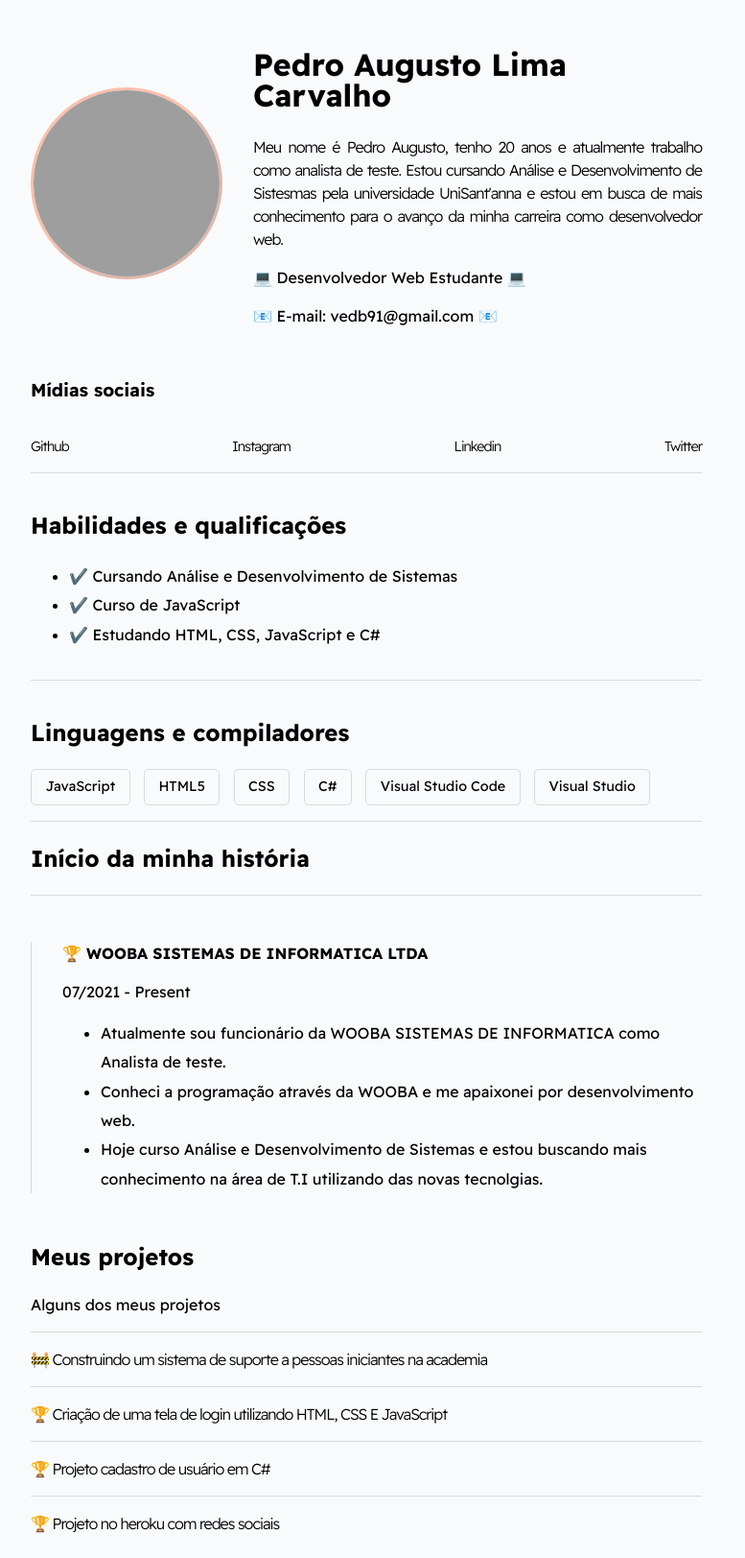
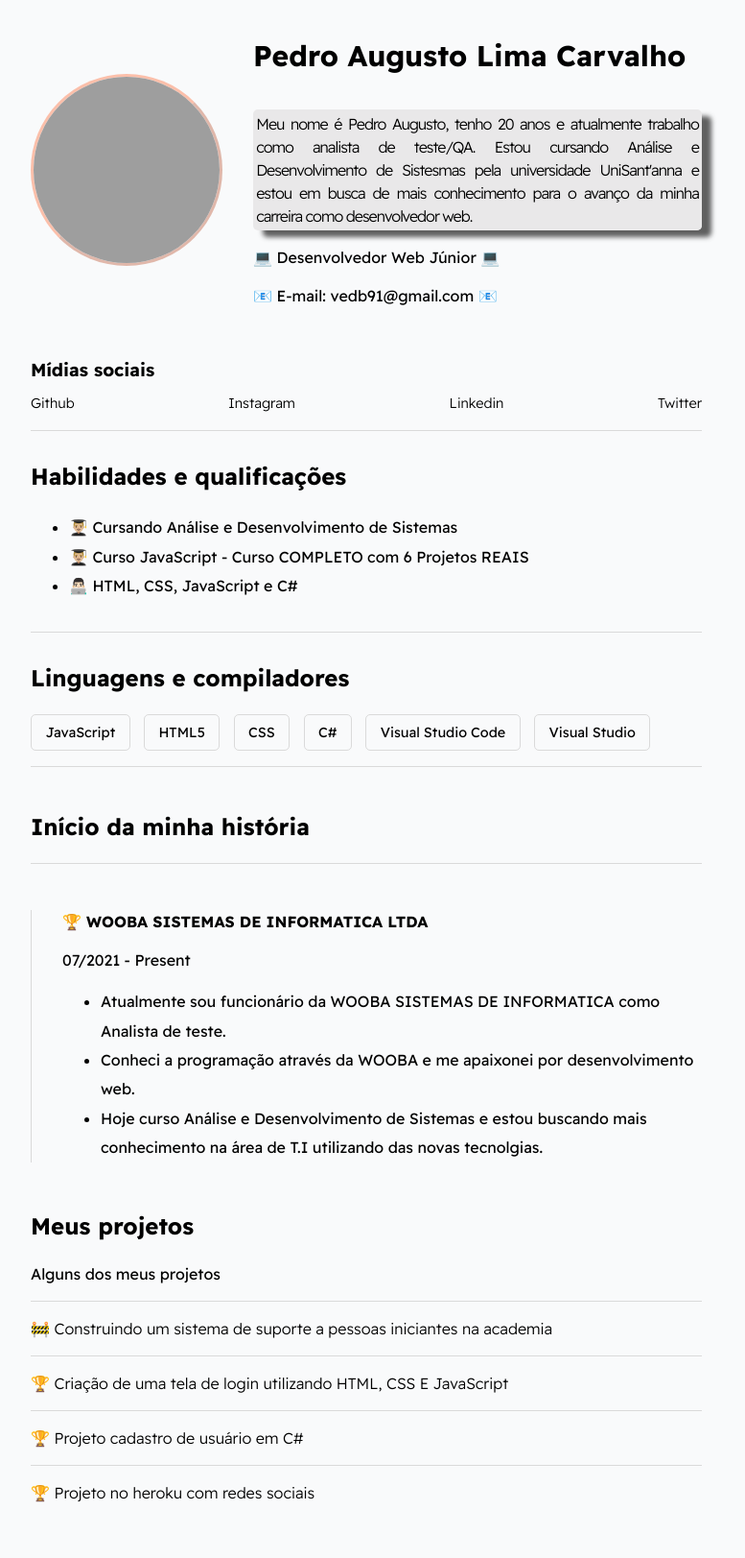
Before and after one commit to BDevOne/Portifolio-Heroku, a PHP site: page / in a window 1280 px wide. Shown: the whole page at 96% size, without its empty margins (258-1035 px from the left). After the commit the page ends 1565 px from the top, so only its background shows below. Run offline with PHP 8.4, Linux system fonts and the light colour scheme; grey boxes are pictures that could not be loaded.

Commit message:
commit-alteracoes

```diff
--- a/index.html
+++ b/index.html
@@ -17,22 +17,22 @@
 
       <div>
 
-        <h1 id="user-name">Pedro Augusto Lima Carvalho</h1>
+        <div class="text-block"><h1 id="user-name">Pedro Augusto Lima Carvalho</h1></div>
 
-        <p id="bio">Meu nome é Pedro Augusto, tenho 20 anos e atualmente trabalho como analista de teste. Estou cursando Análise e Desenvolvimento de Sistesmas pela universidade UniSant'anna e estou em busca de mais conhecimento para o avanço da minha carreira como desenvolvedor web.</p>
-          <p id="email">💻 Desenvolvedor Web Estudante 💻</p>
+        <p id="bio">Meu nome é Pedro Augusto, tenho 20 anos e atualmente trabalho como analista de teste/QA. Estou cursando Análise e Desenvolvimento de Sistesmas pela universidade UniSant'anna e estou em busca de mais conhecimento para o avanço da minha carreira como desenvolvedor web.</p>
+          <p id="email">💻 Desenvolvedor Web Júnior 💻</p>
           <p id="email">📧 E-mail: vedb91@gmail.com 📧 </p>
 
       </div>
 
     </section>
 
-    <div><h3>Mídias sociais</h3></div>
+    <div><h3 class="midias">Mídias sociais</h3></div>
     <section class="section--page">
       <div id="socials--list">
         <a href="https://github.com/BDevOne" target="_blank">Github</a>
         <a href="https://www.instagram.com/p.augusto_123_/" target="_blank">Instagram</a>
-        <a href="https://www.linkedin.com/in/pedro-augusto-900717247/" target="_blank">Linkedin</a>
+        <a href="https://www.linkedin.com/in/bdevone/" target="_blank">Linkedin</a>
         <a href="https://twitter.com/BveD15" target="_blank">Twitter</a>
         <!-- <a href="#" target="_blank">Telegram</a> -->
       </div>
@@ -44,9 +44,9 @@
       <h2>Habilidades e qualificações</h2>
 
       <ul>
-        <li>✔️ Cursando Análise e Desenvolvimento de Sistemas</li>
-        <li>✔️ Curso de JavaScript</li>
-        <li>✔️ Estudando HTML, CSS, JavaScript e C#</li>
+        <li>👨🏼‍🎓 Cursando Análise e Desenvolvimento de Sistemas</li>
+        <li>👨🏼‍🎓 Curso JavaScript - Curso COMPLETO com 6 Projetos REAIS</li>
+        <li>👨🏻‍💻 HTML, CSS, JavaScript e C#</li>
         <!-- <li>✔️ ####################################</li> -->
       </ul>
     </section>
@@ -69,7 +69,7 @@
       </div>
     </section>
 
-    <div class="line-break"></div>
+    <div class="line-break"></div> </br>
 
     <section id="work--history-wrapper" class="section-page">
 
--- a/style.css
+++ b/style.css
@@ -56,9 +56,14 @@ li {
   margin: 0 auto;
 }
 
+/* Mídias sociais */
 .section--page {
-  padding-top: 1em;
+  padding-top: 10px;
   padding-bottom: 1em;
+}
+
+.midias {
+    margin-bottom: 1px;
 }
 
 
@@ -71,18 +76,76 @@ li {
 
 /* Nome perfil */
 #user-name {
-  font-size: 2em;
+  font-size: 30px;
   line-height: 1em;
+  opacity: 0;
+  animation: fadeInText 0s 1.3s both;
+}
 
+.text-block {
+    position: relative;
+    overflow: hidden;
+    border-radius: 5px;
+}
+
+.text-block:after {
+    content: "";
+    position: absolute;
+    top: 0;
+    left: 0;
+    width: 100%;
+    height: 100%;
+    background: rgb(49, 49, 49);
+    transform: translateX(-100%);
+    animation: enLargeBlock 0.5s 0.6s both, revealBlock 0.5s 1.5s both;
+}
+
+/* Key username */
+@keyframes fadeInText {
+    from {
+        opacity: 0;
+    }
+    to {
+        opacity: 1;
+    }
+}
+
+@keyframes enLargeBlock {
+    from {
+        width: 0%;
+    }
+    to {
+        width: 100%;
+    }
+}
+
+@keyframes revealBlock {
+    from{
+        transform: translateX(0);
+    }
+    to{
+        transform: translateX(100%);
+    }
 }
 
 /* Bio perfil  */
-#bio, a {
+#bio {
   font-weight: 300;
   text-align: justify;
   line-height: none;
   letter-spacing: -1px;
+  background: #e4e3e3bb;
+  -webkit-box-shadow: 10px 7px 5px rgba(50, 50, 50, 0.77);
+  -moz-box-shadow: 10px 7px 5px rgba(50, 50, 50, 0.77);
+  box-shadow: 10px 7px 5px rgba(50, 50, 50, 0.77);
+  border-radius: 5px;
+  padding: 0.2em;
 
+}
+a {
+  font-weight: 300;
+  text-align: justify;
+  line-height: none;
 }
 
 /* Imagem do perfil */
```
